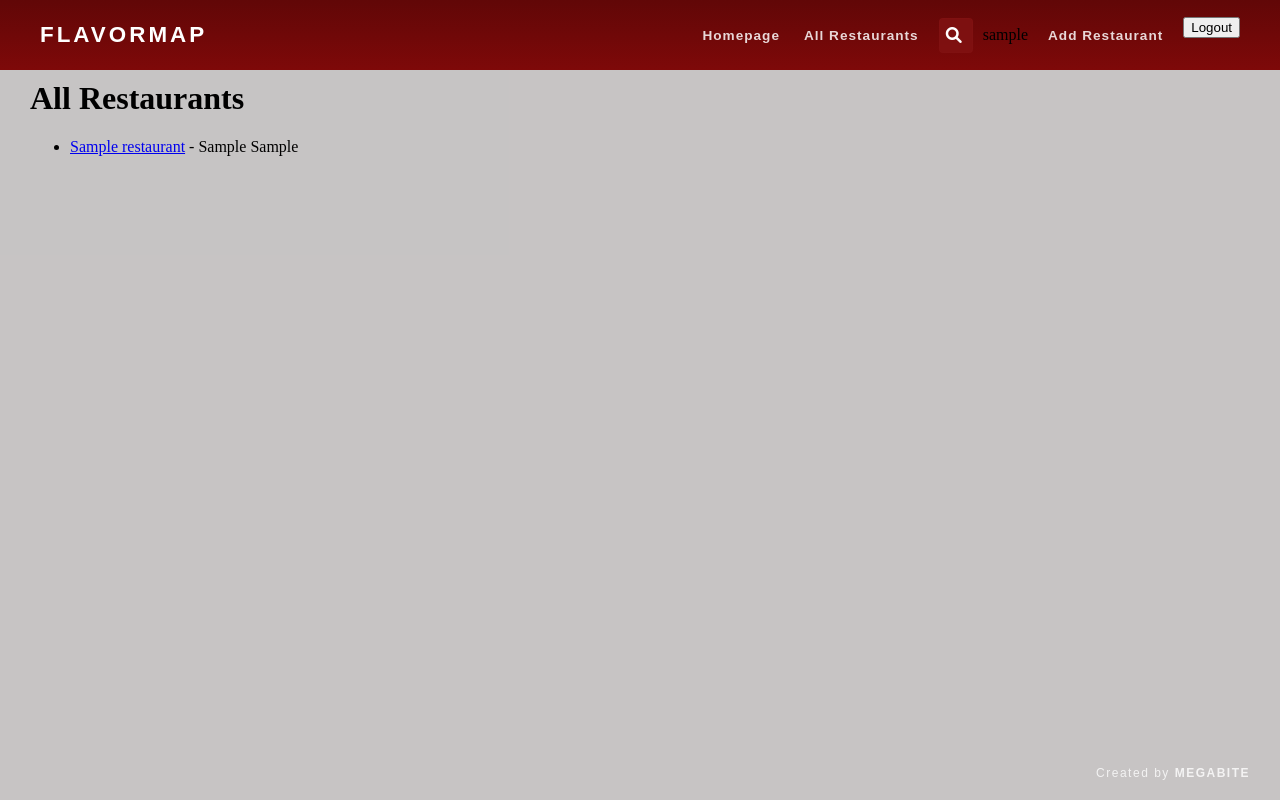
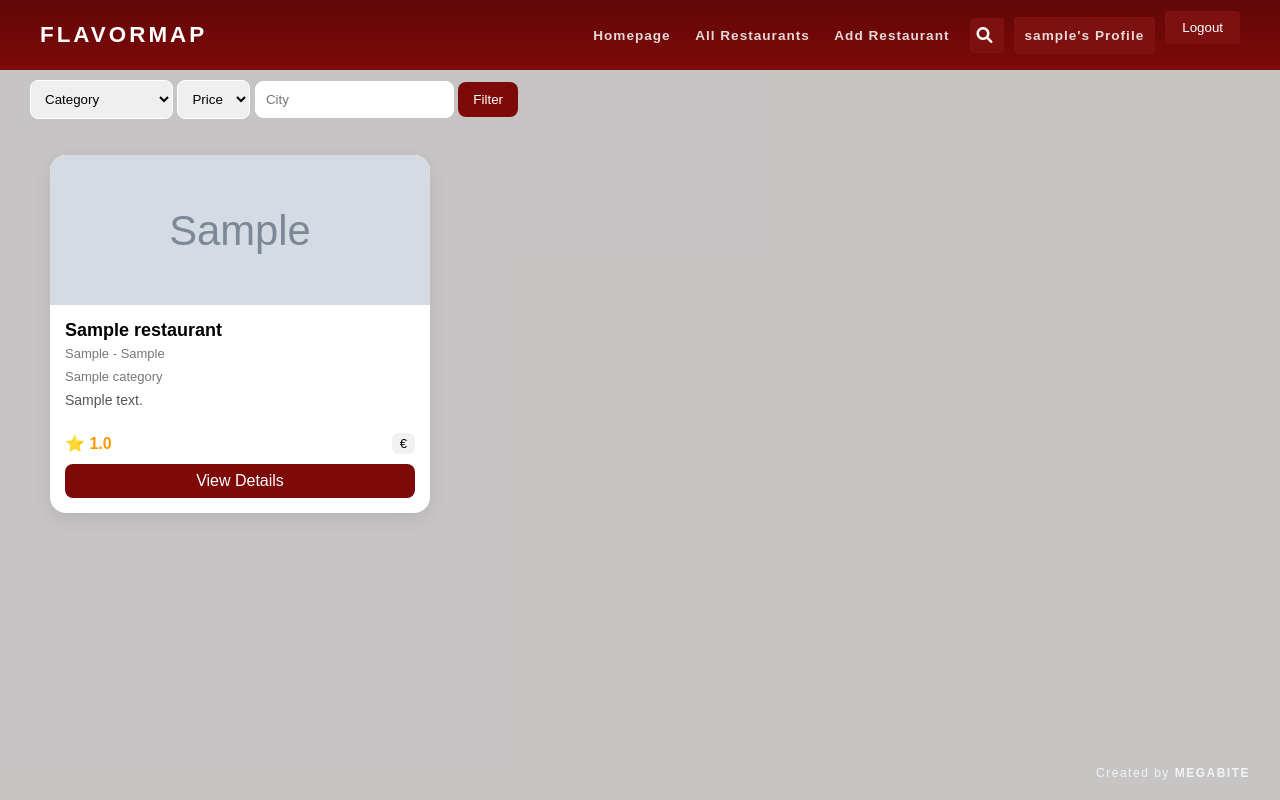
Before and after one commit to olcekciozge/FlavorMap-, a Django app: page /restaurants/ in a window 1280 px wide. Run offline with Django 5.2, Linux system fonts and the light colour scheme; a user stored in the database is signed in; tables that the repository leaves empty hold one stand-in row (values such as "Sample post"); grey boxes marked "Sample" are stand-in pictures.

Commit message:
urller bağlandı frontend geliştirildi

```diff
--- a/config/settings.py
+++ b/config/settings.py
@@ -122,3 +122,7 @@ STATIC_ROOT = BASE_DIR / "staticfiles"
 
 LOGIN_REDIRECT_URL = '/profile/'
 LOGOUT_REDIRECT_URL = '/'
+
+
+MEDIA_URL = '/media/'
+MEDIA_ROOT = BASE_DIR / 'media'
--- a/config/urls.py
+++ b/config/urls.py
@@ -19,10 +19,11 @@ from django.contrib.auth import views as auth_views
 from django.conf.urls.static import static
 from django.contrib import admin
 from django.urls import path, include
+from django.conf import settings
 
 urlpatterns = [
     path('admin/', admin.site.urls),
     path('', include('restaurants.urls')),
     path('login/', auth_views.LoginView.as_view(template_name='login.html'), name='login'),
     path('logout/', auth_views.LogoutView.as_view(), name='logout'),
-]
+] + static(settings.MEDIA_URL, document_root=settings.MEDIA_ROOT)
--- a/restaurants/admin.py
+++ b/restaurants/admin.py
@@ -1,5 +1,7 @@
 from django.contrib import admin
-from .models import Restaurant, Category, Menu, Review
+from .models import Restaurant, Category, Menu, Review, OpeningHours
+
+admin.site.register(OpeningHours)
 
 @admin.register(Category)
 class CategoryAdmin(admin.ModelAdmin):
--- a/restaurants/templates/restaurants/contact.html
+++ b/restaurants/templates/restaurants/contact.html
@@ -4,7 +4,11 @@
 
 {% block content %}
     <main>
-<h1>Contact</h1>
+
+<h1>About FlavorMap</h1>
+<p>FlavorMap is a platform to discover and explore restaurants easily.</p>
+
+<h2>Contact</h2>
 <p>Hello, we are Megabite.</p>
 <p>You can reach us at: info@flavormap.com</p>
     </main>
--- a/restaurants/templates/restaurants/list.html
+++ b/restaurants/templates/restaurants/list.html
@@ -1,19 +1,216 @@
 {% extends "homepage.html" %}
-
+{% load static %}
 {% block title %}All Restaurants{% endblock %}
 
 {% block content %}
-    <main>
-<h1>All Restaurants</h1>
+<main>
+<html lang="en">
+<head>
+    <meta charset="UTF-8">
+    <title>Restaurants</title>
 
-<ul>
-{% for r in restaurants %}
-    <li>
-        <a href="{% url 'restaurants:detail' r.id %}">{{ r.name }}</a> - {{ r.city }} {{ r.district }}
-    </li>
-{% empty %}
-    <li>No restaurants yet</li>
-{% endfor %}
-</ul>
-    </main>
+    <style>
+        body {
+            font-family: 'Montserrat', sans-serif;
+            background: rgba(193, 190, 190, 0.69);
+            margin: 0;
+        }
+
+        .top-bar input,
+        .top-bar select {
+            padding: 10px;
+            border: 1px solid rgb(255, 255, 255);
+            border-radius: 8px;
+        }
+
+        .top-bar button {
+            padding: 10px 15px;
+            border: none;
+            background: rgb(126, 9, 9);
+            color: rgb(255, 255, 255);
+            border-radius: 8px;
+            cursor: pointer;
+        }
+
+        /* CONTAINER */
+    .container {
+        display: grid;
+        grid-template-columns: repeat(3, 1fr); /* SABİT 3 KART */
+        gap: 20px;
+        padding: 20px;
+        justify-items: center;
+    }
+
+    /* CARD */
+    .card {
+        background: white;
+        border-radius: 16px;
+        overflow: hidden;
+        box-shadow: 0 6px 20px rgba(0,0,0,0.08);
+        transition: 0.3s;
+        display: flex;
+        flex-direction: column;
+        width: 100%;
+        max-width: 450px;
+    }
+
+        .card:hover {
+            transform: translateY(-5px);
+        }
+
+        .card img {
+            width: 100%;
+            height: 150px;
+            object-fit: cover;
+        }
+
+        .card-body {
+            padding: 15px;
+            flex-grow: 1; /* İçeriğin kartı doldurmasını sağlar */
+            display: flex;
+            flex-direction: column;
+        }
+
+
+        .name {
+            font-size: 18px;
+            font-weight: bold;
+            margin-bottom: 5px;
+        }
+
+        .meta {
+            font-size: 13px;
+            color: #777;
+            margin-bottom: 8px;
+        }
+
+        .desc {
+            font-size: 14px;
+            color: #555;
+            margin-bottom: 15px;
+            flex-grow: 1; /* Açıklama kısa olsa bile butonu aşağı iter */
+        }
+
+        .bottom {
+            display: flex;
+            justify-content: space-between;
+            margin-top: 10px;
+            align-items: center;
+        }
+
+        .rating {
+            color: #ff9800;
+            font-weight: bold;
+        }
+
+        .price {
+            background: #f1f1f1;
+            padding: 3px 8px;
+            border-radius: 6px;
+            font-size: 13px;
+        }
+
+        .btn {
+            display: block;
+            text-align: center;
+            margin-top: 10px;
+            padding: 8px;
+            background: #7e0909;
+            color: white;
+            border-radius: 8px;
+            text-decoration: none;
+        }
+
+        .btn:hover {
+            background: #7e0909;
+        }
+
+        /* EMPTY STATE */
+        .empty {
+            text-align: center;
+            padding: 50px;
+            color: #888;
+        }
+    </style>
+</head>
+
+<body>
+
+
+<form method="GET" class="top-bar">
+
+    <select name="category">
+        <option value="">Category</option>
+        {% for c in categories %}
+            <option value="{{ c.id }}">{{ c.name }}</option>
+        {% endfor %}
+    </select>
+
+    <select name="price">
+        <option value="">Price</option>
+        <option value="1">€</option>
+        <option value="2">€€</option>
+        <option value="3">€€€</option>
+    </select>
+
+    <input type="text" name="city" placeholder="City">
+
+    <button type="submit">Filter</button>
+</form>
+
+<!-- CARDS -->
+<div class="container">
+
+    {% for r in restaurants %}
+    <div class="card">
+
+        {% if r.image %}
+            <img src="{{ r.image.url }}" alt="{{ r.name }}">
+        {% else %}
+            <img src="https://via.placeholder.com/400x300?text=No+Image" alt="">
+        {% endif %}
+
+        <div class="card-body">
+
+            <div class="name">{{ r.name }}</div>
+
+            <div class="meta">
+                {{ r.city }} {% if r.district %}- {{ r.district }}{% endif %}
+            </div>
+
+            <div class="meta">
+                {{ r.categories.name }}
+            </div>
+
+            <div class="desc">
+                {{ r.description|default:"No description available" }}
+            </div>
+
+            <div class="bottom">
+                <div class="rating">
+                    ⭐ {{ r.average_rating }}
+                </div>
+
+                <div class="price">
+                    {{ r.get_price_range_display }}
+                </div>
+            </div>
+
+            <a href="{% url 'restaurants:detail' r.id %}" class="btn">
+                View Details
+            </a>
+
+        </div>
+    </div>
+    {% empty %}
+        <div class="empty">
+            No restaurants found.
+        </div>
+    {% endfor %}
+
+</div>
+
+</body>
+</html>
+</main>
 {% endblock %}
--- a/restaurants/templates/restaurants/profile.html
+++ b/restaurants/templates/restaurants/profile.html
@@ -2,7 +2,7 @@
 
 {% block content %}
 <main>
-<h1>{{ user.username }} Profile</h1>
+<h1>{{ user.username }}'s Profile</h1>
 
 <h2>Favorites</h2>
 <ul>
--- a/restaurants/urls.py
+++ b/restaurants/urls.py
@@ -19,5 +19,6 @@ urlpatterns = [
     path('login/', auth_views.LoginView.as_view(template_name='login.html'), name='login'),
     path('favorite/<int:id>/', views.toggle_favorite, name='favorite'),
     path('profile/', views.profile, name='profile'),
+    path('reply/<int:review_id>/', views.add_reply, name='add_reply'),
 
 ]
--- a/restaurants/views.py
+++ b/restaurants/views.py
@@ -2,6 +2,7 @@ from django.shortcuts import render, get_object_or_404, redirect
 from .models import Restaurant, Category, Review, Favorite
 from django.db.models import Avg
 from django.contrib import messages
+from django.db import transaction
 from django.contrib.auth.decorators import login_required
 from django.contrib.auth import get_user_model
 User = get_user_model()
@@ -24,7 +25,31 @@ def index(request):
 
 def restaurant_list(request):
     restaurants = Restaurant.objects.all()
-    context = {"restaurants": restaurants}
+
+    query = request.GET.get("q")
+    category = request.GET.get("category")
+    city = request.GET.get("city")
+    price = request.GET.get("price")
+
+    if query:
+        restaurants = restaurants.filter(name__icontains=query)
+
+    if category:
+        restaurants = restaurants.filter(categories__id=category)
+
+    if city:
+        restaurants = restaurants.filter(city__icontains=city)
+
+    if price:
+        restaurants = restaurants.filter(price_range=price)
+
+    categories = Category.objects.all()
+
+    context = {
+        "restaurants": restaurants,
+        "categories": categories
+    }
+
     return render(request, "restaurants/list.html", context)
 
 def category_restaurants(request, category_id):
@@ -43,11 +68,16 @@ def add_review(request, id):
 
     if request.method == "POST":
         text = request.POST.get("text", "").strip()
-        rating = int(request.POST.get("rating"))
+        rating = request.POST.get("rating")
+
+        if not rating:
+            rating = None
+        else:
+            rating = int(rating)
 
         if not text or not rating:
             reviews = restaurant.reviews.all()
-            avg_rating = reviews.aggregate(Avg("rate_range"))["rate_range__avg"]
+            avg_rating = reviews.aggregate(Avg("rate_range"))["rating__avg"]
             return render(request, "restaurants/detail.html", {
                 "restaurant": restaurant,
                 "reviews": reviews,
@@ -58,11 +88,12 @@ def add_review(request, id):
         if Review.objects.filter(restaurant=restaurant, user=request.user).exists():
             return redirect("restaurants:detail", id=id)
 
-        Review.objects.create(
-            restaurant=restaurant,
-            user=request.user,
-            text=text,
-            rating=rating
+        with transaction.atomic():
+            Review.objects.create(
+                 restaurant=restaurant,
+                 user=request.user,
+                 text=text,
+                  rating=rating
         )
         return redirect("restaurants:detail", id=id)
 
@@ -70,13 +101,21 @@ def add_review(request, id):
 
 def detail(request,id):
     restaurant = get_object_or_404(Restaurant, pk=id)
-    reviews = restaurant.reviews.all()
+    is_favorite = False
+
+    if request.user.is_authenticated:
+        is_favorite = Favorite.objects.filter(
+            user=request.user,
+            restaurant=restaurant
+        ).exists()
+    reviews = restaurant.reviews.filter(parent__isnull=True)
     avg_rating = restaurant.reviews.aggregate(avg=Avg("rating"))["avg"] or 0
 
     return render(request, "restaurants/detail.html", {
         "restaurant": restaurant,
         "reviews": reviews,
-        "avg_rating": avg_rating
+        "avg_rating": avg_rating,
+        "is_favorite": is_favorite
     })
 
 def about(request):
@@ -102,7 +141,20 @@ def register(request):
     return render(request, 'register.html')
 
 def create(request):
-    return render(request, "create.html")
+    if request.method == "POST":
+        name = request.POST.get("name")
+        description = request.POST.get("description")
+        location = request.POST.get("location")
+
+        if name:
+            Restaurant.objects.create(
+                name=name,
+                description=description,
+                location=location
+            )
+            return redirect("restaurants:index")
+
+    return render(request, "restaurants/create.html")
 
 @login_required
 def edit_review(request, id):
@@ -132,6 +184,7 @@ def delete_review(request, id):
 
     return render(request, "restaurants/delete_review.html", {"review": review})
 
+@login_required
 def toggle_favorite(request, id):
     restaurant = get_object_or_404(Restaurant, pk=id)
 
@@ -152,3 +205,21 @@ def profile(request):
         "favorites": favorites,
         "reviews": reviews
     })
+
+@login_required
+def add_reply(request, review_id):
+    parent_review = get_object_or_404(Review, id=review_id)
+
+    if request.method == "POST":
+        text = request.POST.get("text")
+
+        if text:
+            Review.objects.create(
+                restaurant=parent_review.restaurant,
+                user=request.user,
+                text=text,
+                rating=parent_review.rating,
+                parent=parent_review
+            )
+
+    return redirect("restaurants:detail", id=parent_review.restaurant.id)
--- a/templates/homepage.html
+++ b/templates/homepage.html
@@ -17,6 +17,10 @@
             <li><a href="{% url 'restaurants:index' %}">Homepage</a>
                 <a href="{% url 'restaurants:list' %}">All Restaurants</a>
 
+            {% if user.is_authenticated %}
+            <a href="{% url 'restaurants:create' %}">Add Restaurant</a>
+            {% endif %}
+
             <li>
                 <div class="search-btn" id="search-btn">
                 <i class="fas fa-search"></i>
@@ -25,11 +29,10 @@
             </li>
 
             {% if user.is_authenticated %}
-            <p>{{ user.username }}</p>
-            <a href="{% url 'restaurants:create' %}">Add Restaurant</a>
+            <li><a href="{% url 'restaurants:profile' %}" class="login-btn">{{ user.username }}'s Profile</a></li>
             <form method="POST" action="{% url 'logout' %}" style="display:inline;">
                 {% csrf_token %}
-                <button type="submit">Logout</button>
+                <button type="submit" class="login-btn">Logout</button>
             </form>
             {% else %}
             <li><a href="{% url 'restaurants:login' %}" class="login-btn">Login</a></li>
```
Also changed, not shown: restaurants/models.py (+33 -0 lines), restaurants/templates/restaurants/create.html (added, +30 -0 lines), restaurants/templates/restaurants/detail.html (+33 -4 lines), restaurants/migrations/0005_restaurant_image.py (added), restaurants/migrations/0006_review_parent_openinghours.py (added), restaurants/migrations/0007_alter_openinghours_day.py (added).
